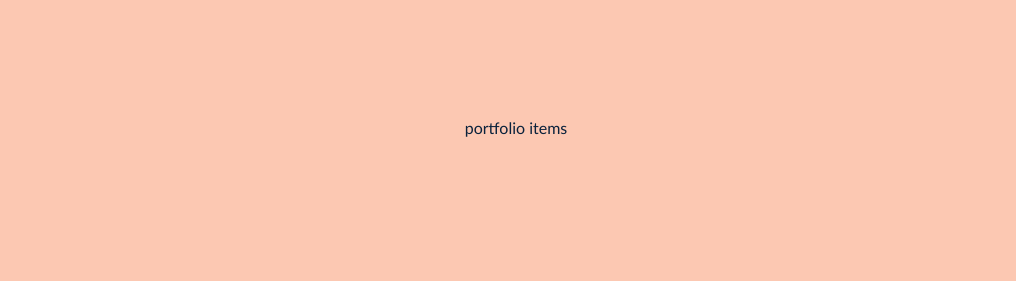
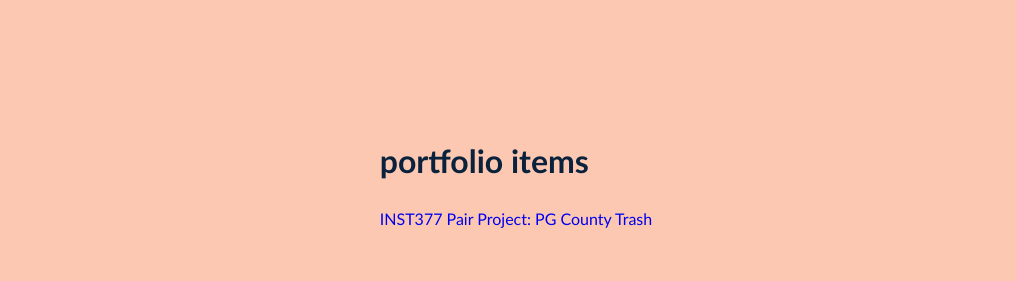
Before and after one commit to yyang7171/yyang7171.github.io, a plain HTML site: page index.html in a window 1280 px wide. Shown: the top 281 px of the page, 264-1280 px from the left. Drawn offline with Linux system fonts and the light colour scheme.

Commit message:
adds link to item

```diff
--- a/index.html
+++ b/index.html
@@ -24,7 +24,12 @@
           />
         </div>
         <div class="right_section">
-          <div>portfolio items</div>
+          <div>
+            <h1>portfolio items</h1>
+            <a href="https://yyang7171.github.io/377-Group-Project/"
+              >INST377 Pair Project: PG County Trash</a
+            >
+          </div>
         </div>
       </div>
       <footer class="footer">
```
